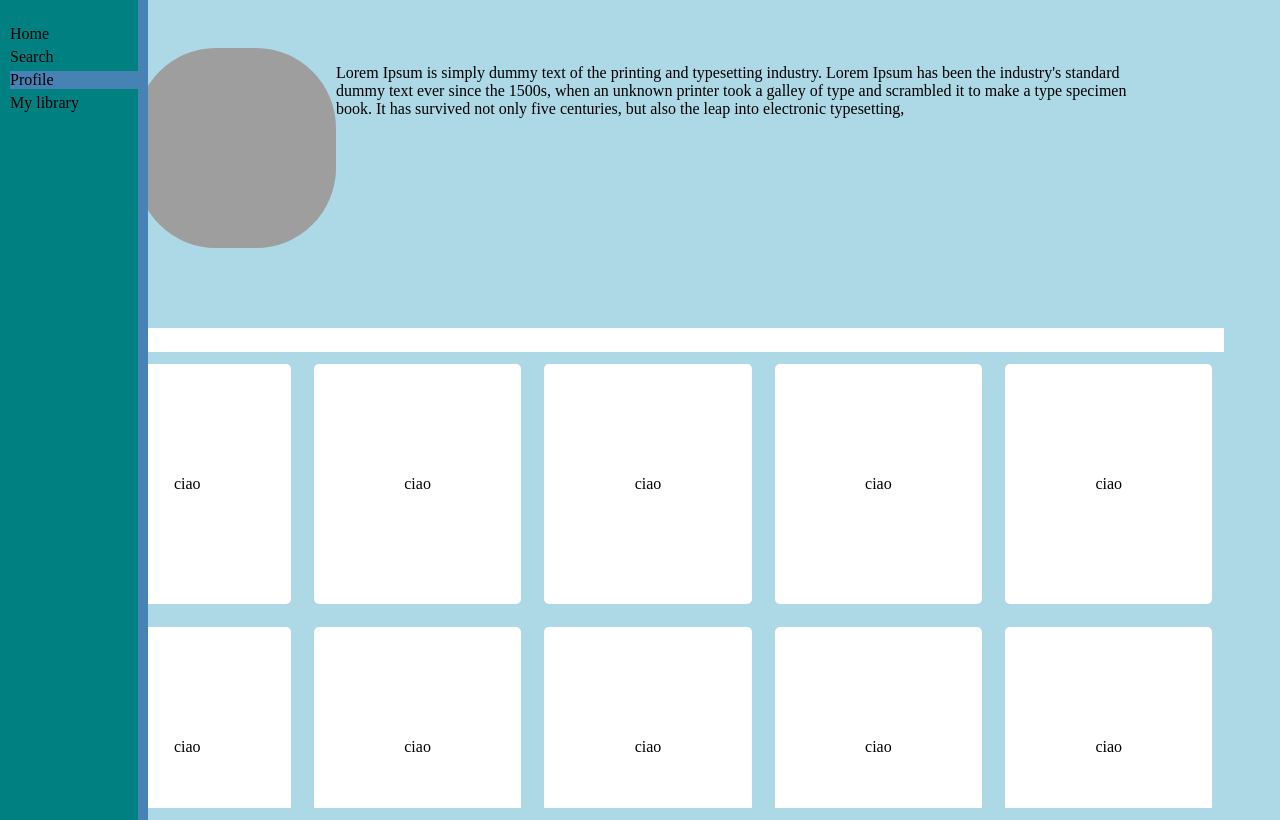
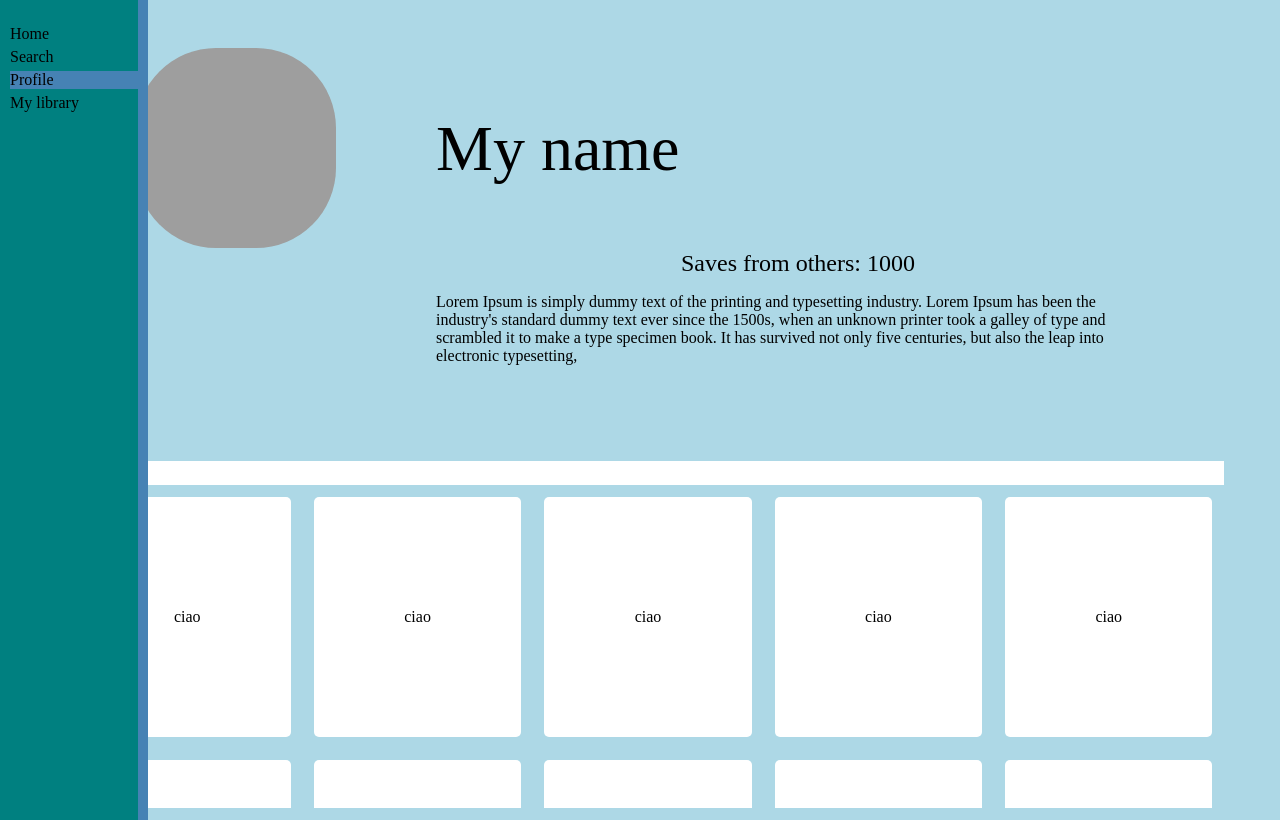
Before and after one commit to Tiaaaaaa/SNM, a website: page frontend/pages/profile.html in a window 1280 px wide. Drawn offline with Linux system fonts and the light colour scheme; grey boxes are pictures that could not be loaded.

Commit message:
added some perks into page as name and saves from others

```diff
--- a/frontend/css/profile.css
+++ b/frontend/css/profile.css
@@ -49,3 +49,18 @@ button:hover {
     height: 3vh;
     background-color: #fff;
 }
+
+#playlist-saves {
+    display: flex;
+    justify-content: center;
+    font-size: 3vh;
+}
+
+#infos {
+    padding-left: 100px;
+}
+
+#name {
+    font-size: 8vh;
+
+}
--- a/frontend/pages/profile.html
+++ b/frontend/pages/profile.html
@@ -36,11 +36,25 @@
             <div id="propic">
                 <img src="https://mymodernmet.com/wp/wp-content/uploads/2018/10/Mou-Aysha-portrait-photography-3.jpg">
             </div>
-            <p class="body-text-style">
-                Lorem Ipsum is simply dummy text of the printing and typesetting industry. Lorem Ipsum has been the
-                industry's standard dummy text ever since the 1500s, when an unknown printer took a galley of type and
-                scrambled it to make a type specimen book. It has survived not only five centuries, but also the leap
-                into electronic typesetting, </p>
+            <div id="infos">
+
+                <p id="name" class="main-text-style">
+                    My name
+                </p>
+
+                <div id="playlist-saves" class="main-text-style">
+                    Saves from others: 1000
+                </div>
+
+                <p class="body-text-style" id="bio">
+                    Lorem Ipsum is simply dummy text of the printing and typesetting industry. Lorem Ipsum has been the
+                    industry's standard dummy text ever since the 1500s, when an unknown printer took a galley of type
+                    and
+                    scrambled it to make a type specimen book. It has survived not only five centuries, but also the
+                    leap
+                    into electronic typesetting, </p>
+            </div>
+
         </div>
         <div id="playlists">
             <div id="bar">
```
